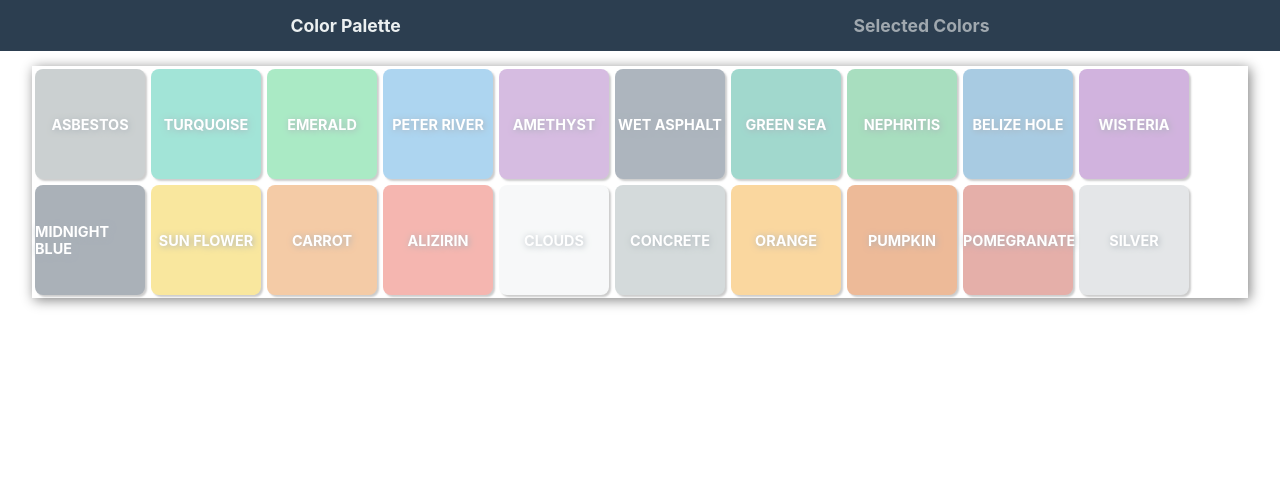
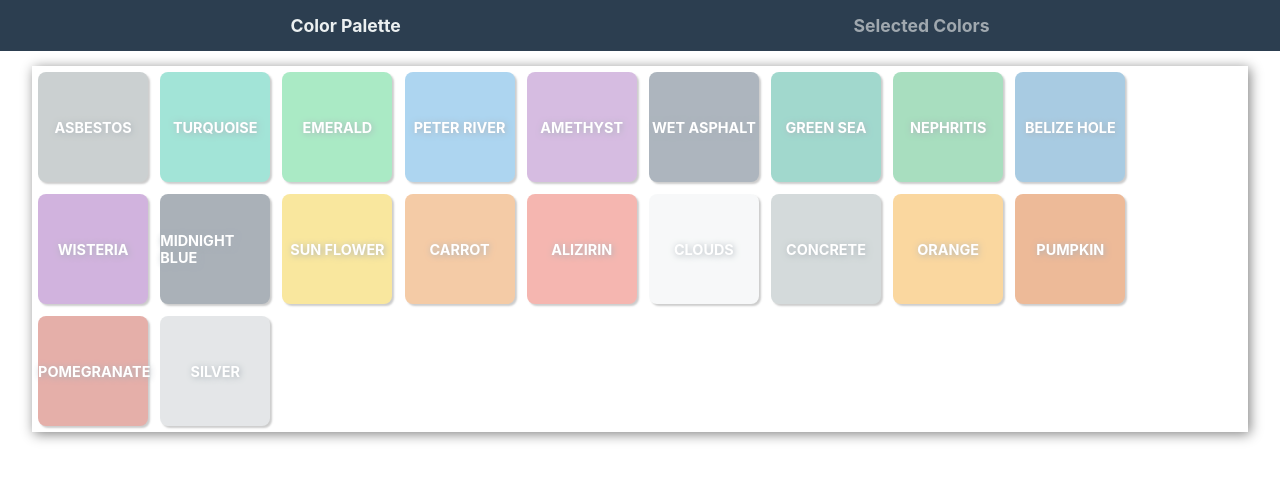
Before and after one commit to alieliacik/Redux-Styled-Components-React-Transtion-Group, a React (Create React App) app: page / in a window 1280 px wide. Shown: the top 480 px of the page. Built offline with nearby package versions, Linux system fonts and the light colour scheme.

Commit message:
Update Color.js

```diff
--- a/src/components/Color.js
+++ b/src/components/Color.js
@@ -9,7 +9,7 @@ const ColorContainer = styled.div`
   background-color: ${props => props.color};
   width: 110px;
   height: 110px;
-  margin: 3px;
+  margin: 0.5%;
   border: ${props => props.selected && "7px solid #2c3e50"};
   border-radius: 8px;
   box-sizing: border-box;
@@ -28,7 +28,7 @@ const ColorContainer = styled.div`
     font-weight: bold;
   }
 @media (max-width: 768px) {
-    width: 32.4%;
+    width: 31%;
     height: 110px;
   }
 `
```
